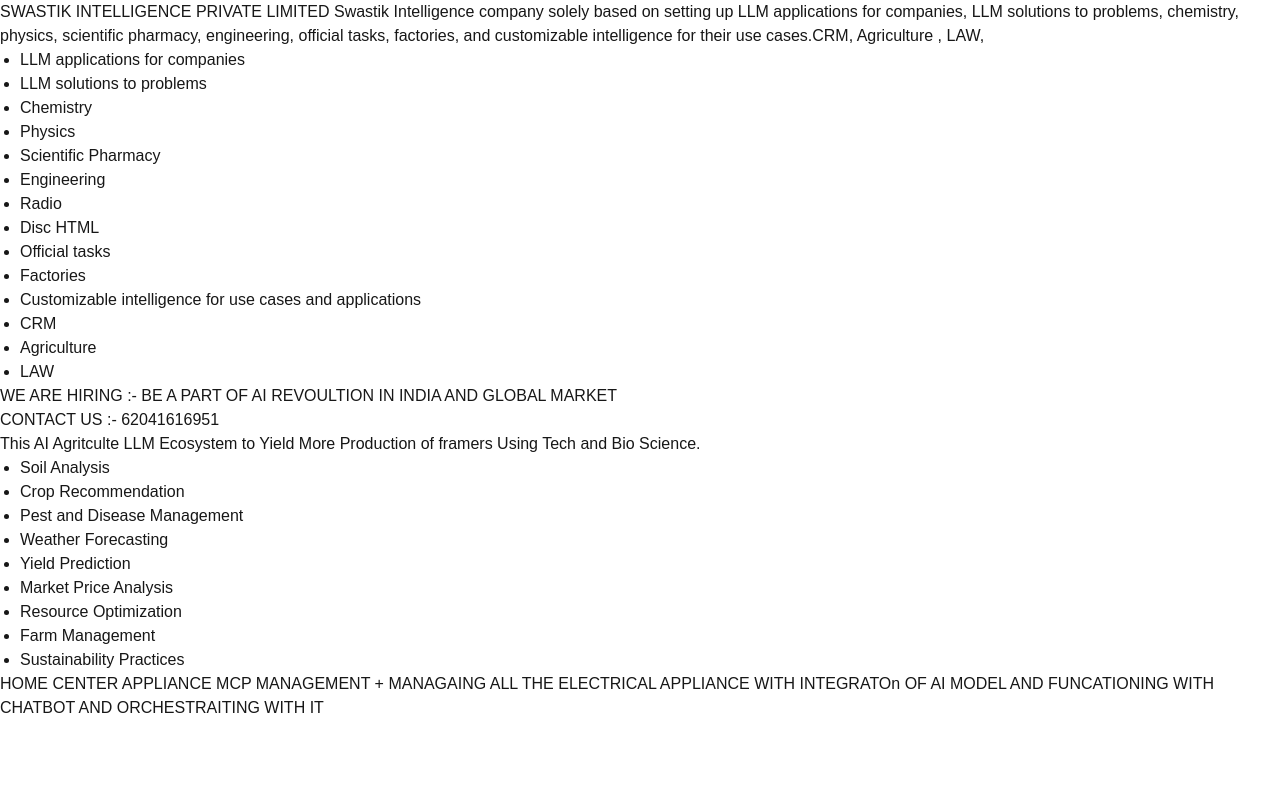
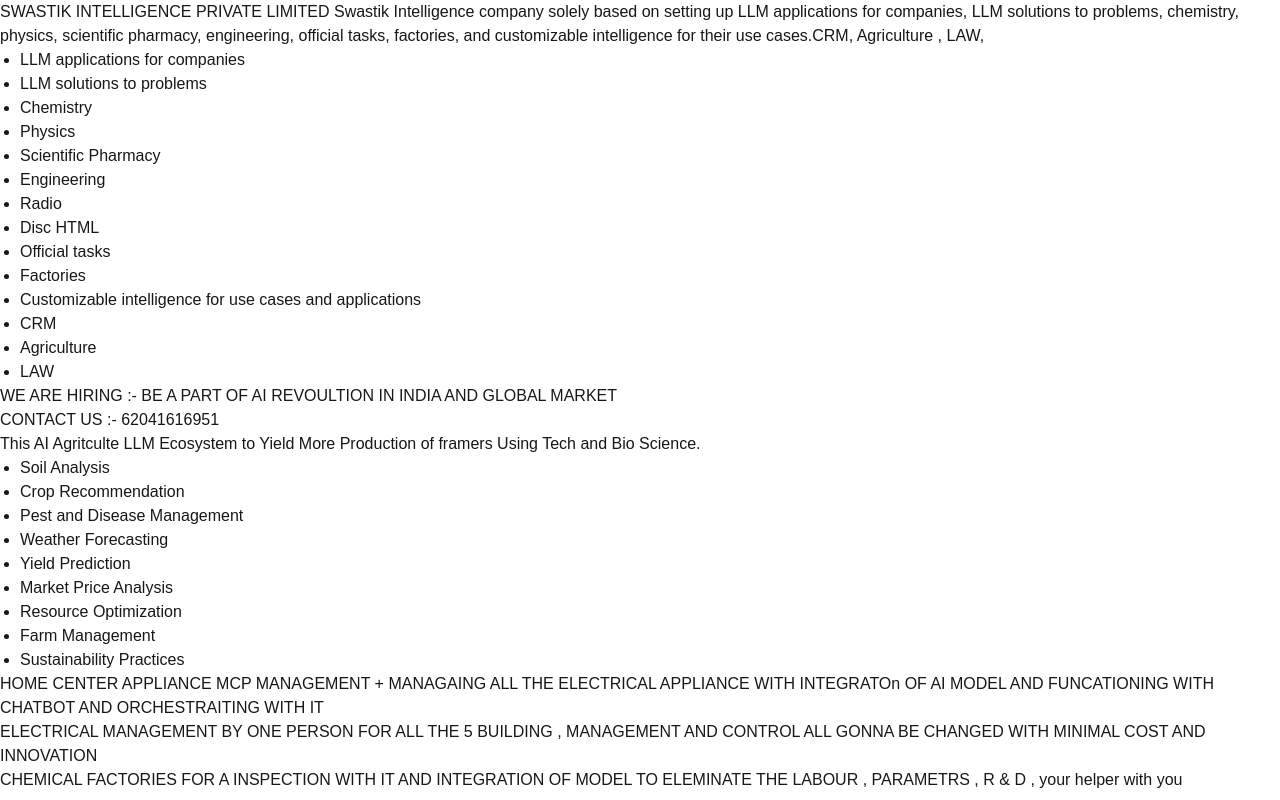
Before and after one commit to nayaknishant656/swastik, a Next.js app: page / in a window 1280 px wide. Built offline with nearby package versions, Linux system fonts and the light colour scheme.

Commit message:
management

```diff
--- a/components/mittiAI.jsx
+++ b/components/mittiAI.jsx
@@ -20,7 +20,10 @@
       </ul>
     </div>
 
-    <div> HOME CENTER APPLIANCE MCP MANAGEMENT + MANAGAING ALL THE ELECTRICAL APPLIANCE WITH INTEGRATOn OF AI MODEL AND FUNCATIONING WITH CHATBOT AND ORCHESTRAITING WITH IT </div>
+    <div> <p>HOME CENTER APPLIANCE MCP MANAGEMENT + MANAGAING ALL THE ELECTRICAL APPLIANCE WITH INTEGRATOn OF AI MODEL AND FUNCATIONING WITH CHATBOT AND ORCHESTRAITING WITH IT  </p>
+    <p>ELECTRICAL MANAGEMENT BY ONE PERSON FOR ALL THE 5 BUILDING , MANAGEMENT AND CONTROL ALL GONNA BE CHANGED WITH MINIMAL COST AND INNOVATION </p>
+    <p>CHEMICAL FACTORIES FOR A INSPECTION WITH IT AND INTEGRATION OF MODEL TO ELEMINATE THE LABOUR , PARAMETRS , R & D , your helper with you</p>
+    </div>
     </>
 
   )
```
